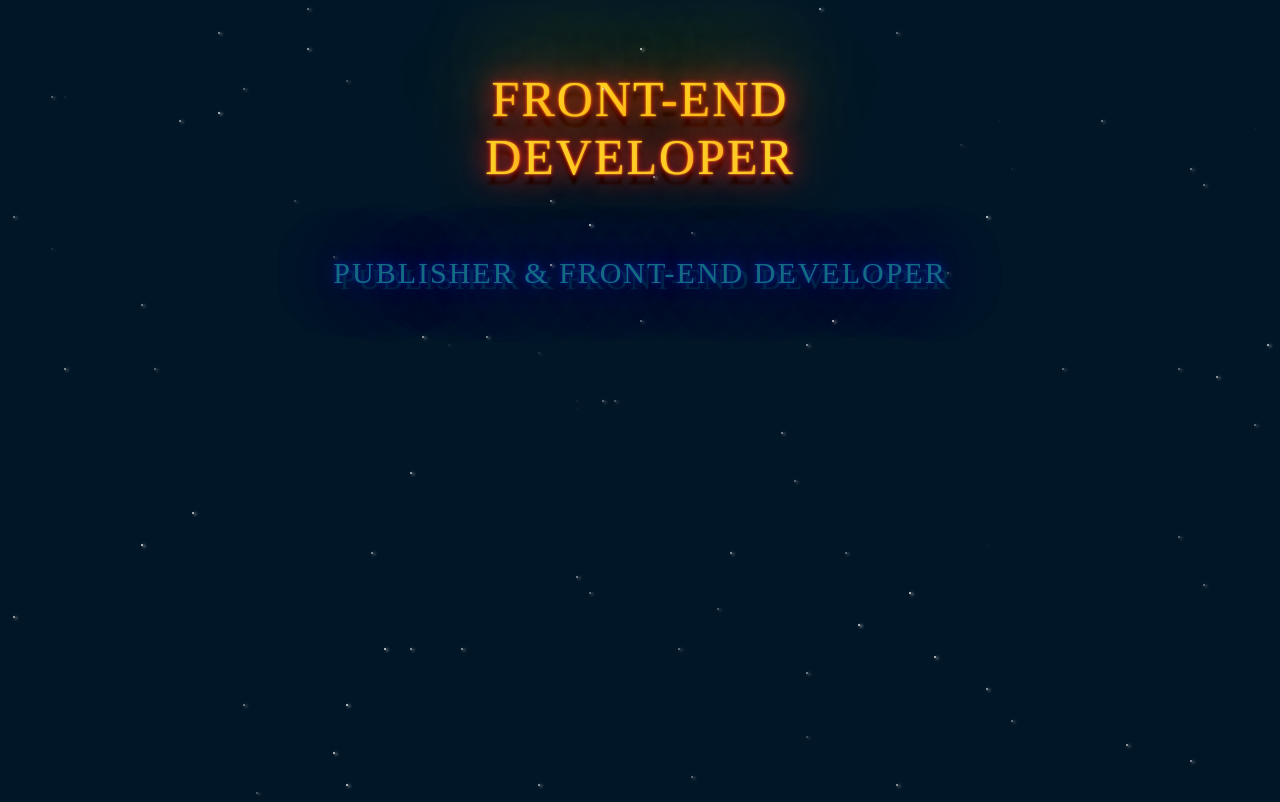
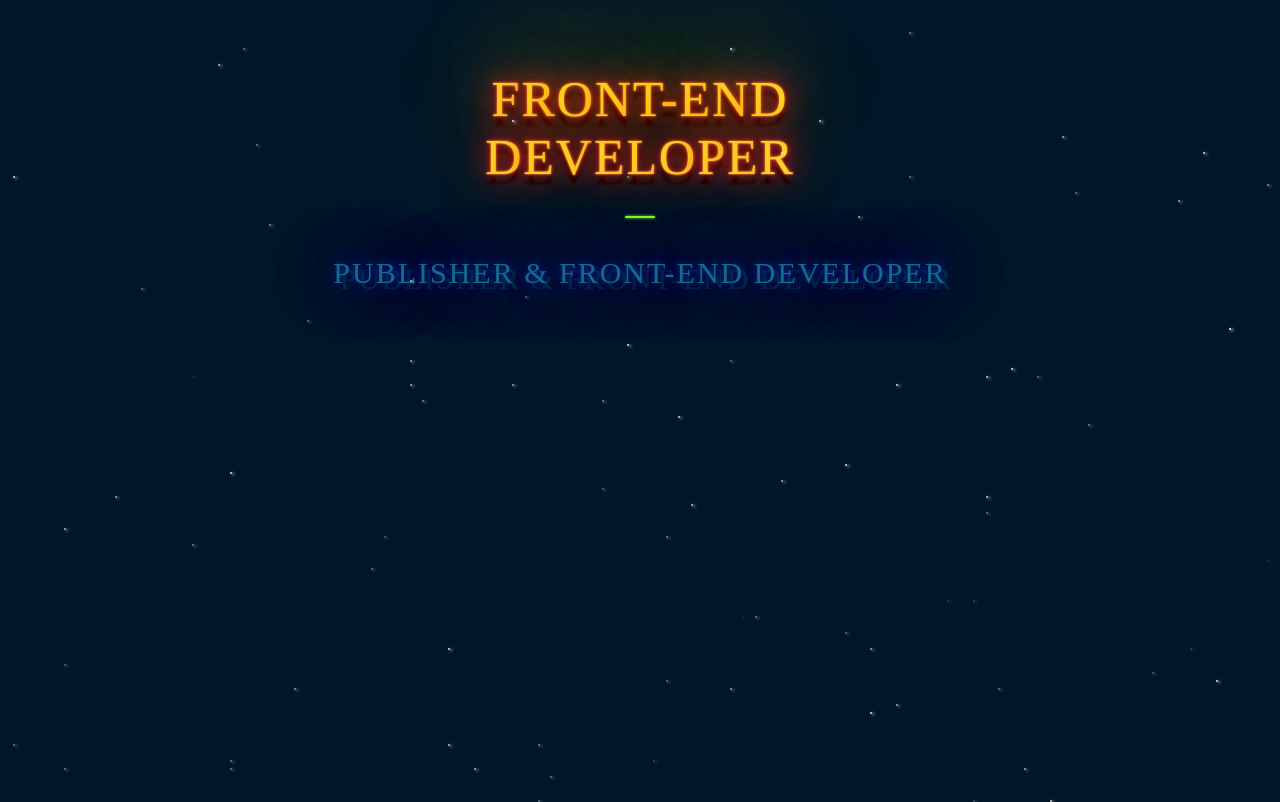
Before and after one commit to yo-onhye/00.project-portfolio, a React (Create React App) app in the folder project-portfolio/: page / in a window 1280 px wide. Built offline with nearby package versions, Linux system fonts and the light colour scheme; a web font is replaced by a local one.

Commit message:
decoration element 추가

```diff
--- a/project-portfolio/src/App.scss
+++ b/project-portfolio/src/App.scss
@@ -107,10 +107,11 @@ body {
 			display: block;
 		}
 		.blink {
-			animation: logoBlink linear infinite 2s;
+			animation: textBlink linear infinite 2s;
 		}
 	}
 	.projectTitle {
+		position: relative;
 		padding-top: 70px;
 		color: #28d7fe;
 		font: 30px "Vibur";
@@ -118,6 +119,19 @@ body {
 		text-shadow: 0 -40px 100px, 0 0 2px, 0 0 1em #1041ff, 0 0 0.5em #1041ff, 0 0 0.1em #1041ff, 0 10px 3px #000;
 		text-transform: uppercase;
 		animation: titleBlink linear infinite 2s;
+		&:before {
+			position: absolute;
+			top: 30px;
+			left: 50%;
+			transform: translateX(-50%);
+			width: 30px;
+			height: 2px;
+			background-color: #83f52c;
+			border-radius: 2px;
+			box-shadow: 0 0 0.1em #83f52c;
+			animation: blockBlink linear infinite 2s;
+			content: "";
+		}
 	}
 }
 
@@ -142,7 +156,7 @@ body {
 		opacity: 1;
 	}
 }
-@keyframes logoBlink {
+@keyframes textBlink {
 	78% {
 		color: inherit;
 		text-shadow: inherit;
@@ -185,3 +199,47 @@ body {
 		color: #146c80;
 	}
 }
+@keyframes blockBlink {
+	0% {
+		opacity: 1;
+	}
+	10% {
+		opacity: 1;
+	}
+	10.1% {
+		opacity: 0;
+	}
+	11% {
+		opacity: 0;
+	}
+	11.1% {
+		opacity: 1;
+	}
+	12% {
+		opacity: 1;
+	}
+	12.1% {
+		opacity: 0;
+	}
+	13% {
+		opacity: 0;
+	}
+	13.1% {
+		opacity: 1;
+	}
+	70% {
+		opacity: 1;
+	}
+	71.9% {
+		opacity: 0;
+	}
+	72% {
+		opacity: 0;
+	}
+	72.1% {
+		opacity: 1;
+	}
+	100% {
+		opacity: 1;
+	}
+}
```
